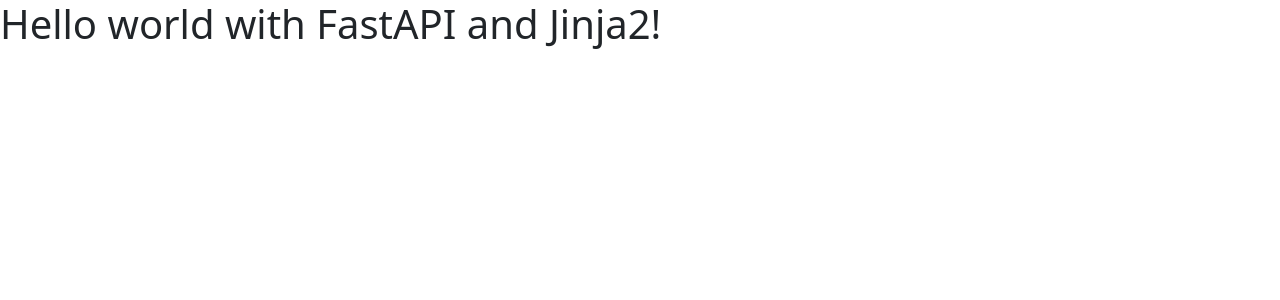
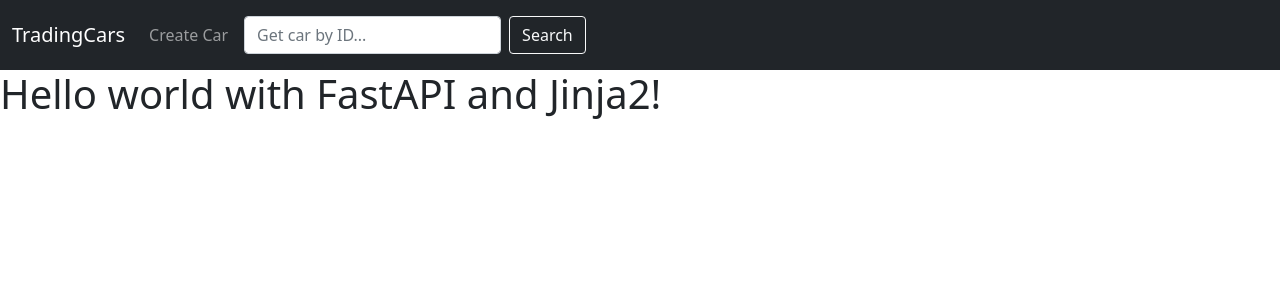
Before and after one commit to rcmadden/courses, a FastAPI app: page / in a window 1280 px wide. Shown: the top 300 px of the page. Run offline with FastAPI, Linux system fonts and the light colour scheme.

Commit message:
add header navbar

```diff
--- a/FastAPI-SuperGuide/3_car_viewer_from_scratch/templates/home.html
+++ b/FastAPI-SuperGuide/3_car_viewer_from_scratch/templates/home.html
@@ -1,3 +1,4 @@
 {% include 'header.html' %}
+{% include 'navbar.html' %}
 <h1>Hello world with FastAPI and Jinja2!</h1>
 {% include 'footer.html' %}
--- /dev/null
+++ b/FastAPI-SuperGuide/3_car_viewer_from_scratch/templates/navbar.html
@@ -0,0 +1,18 @@
+<nav class="navbar navbar-expand-lg navbar-dark bg-dark">
+    <div class="container-fluid">
+        <a class="navbar-brand" href="/cars">TradingCars</a>
+        <ul class="navbar-nav me-auto mb-2 mb-lg-0">
+            <li class="nav-item">
+                <a class="nav-link" href="/create">Create Car</a>
+            </li>
+        </ul>
+        <button class="navbar-toggler" type="button" data-bs-toggle="collapse" data-bs-target="#navbarSupportedContent" aria-controls="navbarSupportedContent" aria-expanded="false" aria-label="Toggle navigation">
+            <span class="navbar-toggler-icon"></span>
+        </button>
+        <div class="collapse navbar-collapse justify-contennt-end" id="navbarSupportedContent">
+            <form action="" class="d-flex" style="margin: 0.5em;">
+                <input class="form-control me-2" type="search" placeholder="Get car by ID..." name="id" aria-label="searh">
+                <button class="btn btn-outline-light" type="submit">Search</button>
+        </div>
+    </div>
+</nav>
```
Also changed, not shown: FastAPI-SuperGuide/3_car_viewer_from_scratch/static/styles.css (added, +8 -0 lines), FastAPI-SuperGuide/3_car_viewer_from_scratch/templates/header.html (line endings or trailing spaces).
